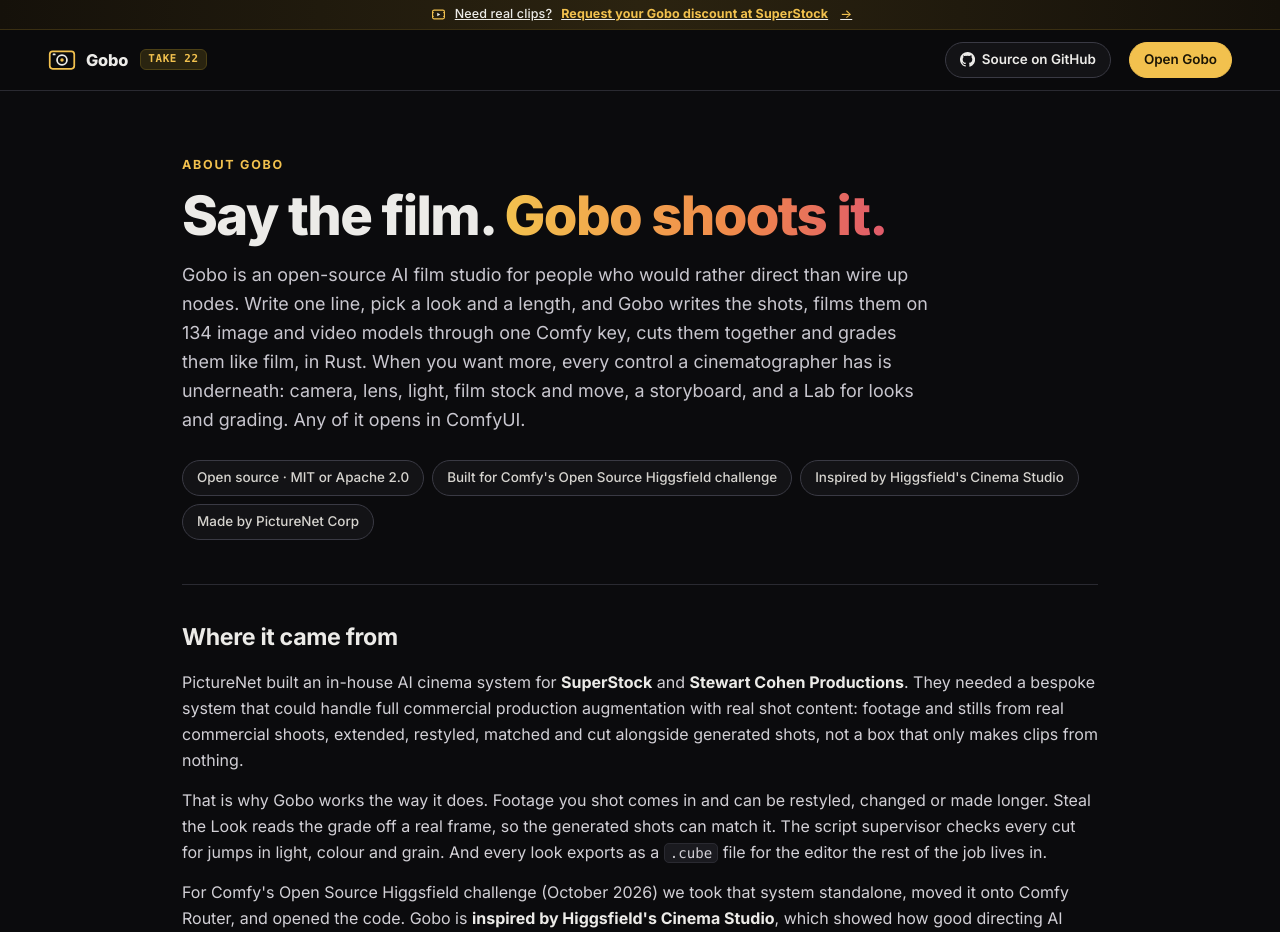
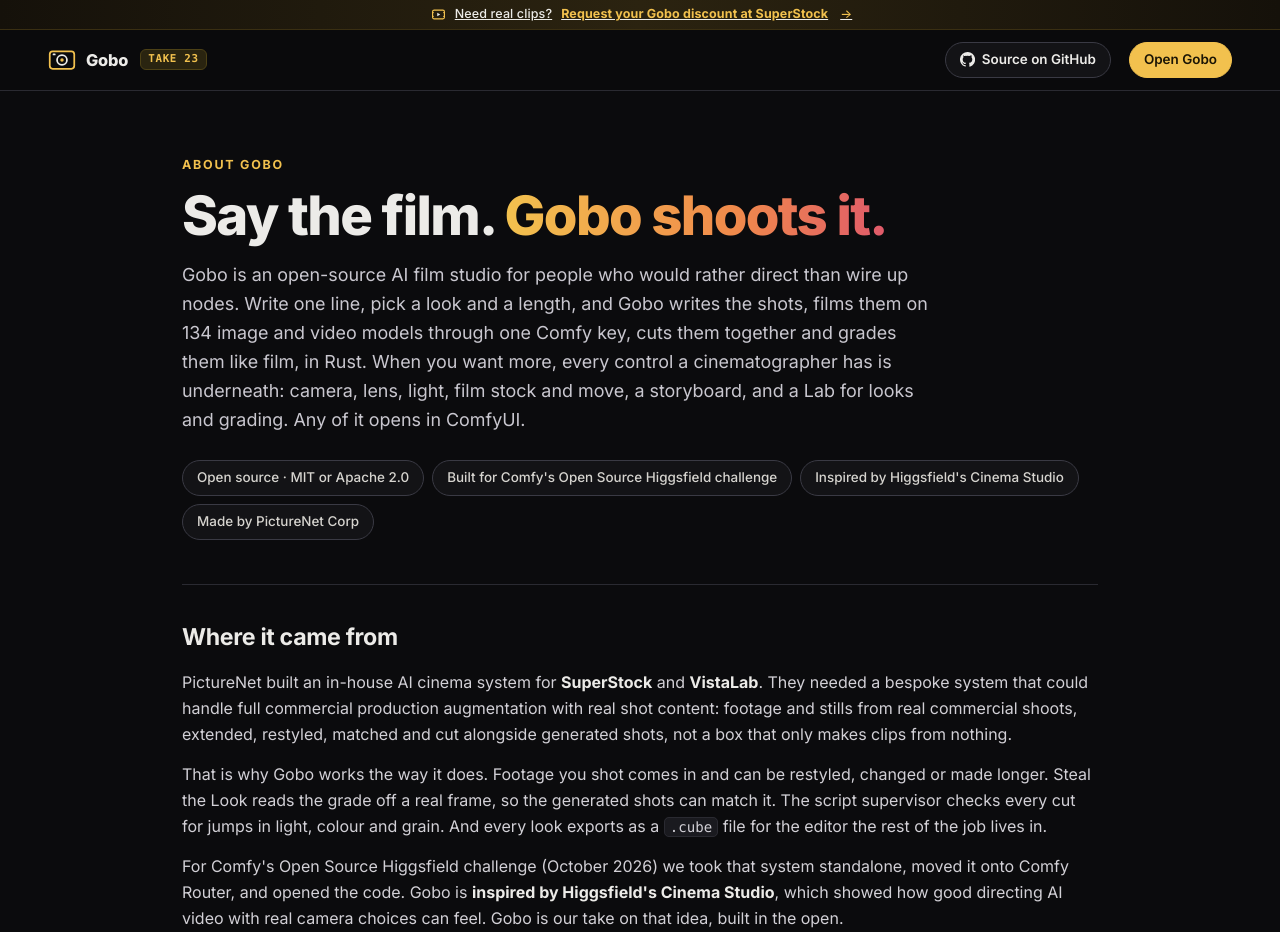
Before and after one commit to RickBL99/gobo, a FastAPI app: page /about in a window 1280 px wide. Shown: the top 932 px of the page. Run offline with FastAPI, Linux system fonts and the light colour scheme.

Commit message:
Take 23 — SuperStock and VistaLab (vistalab.ai), linked, wherever Gobo says who it's from; the Gobo-nodes workflow listed with the examples

```diff
--- a/studio/release.json
+++ b/studio/release.json
@@ -1,4 +1,4 @@
 {
-  "take": 22,
+  "take": 23,
   "date": "2026-10-27"
 }
--- a/studio/templates/about.html
+++ b/studio/templates/about.html
@@ -119,7 +119,7 @@ footer { max-width: 980px; margin: 30px auto 0; padding: 22px clamp(16px, 4vw, 3
 
   <section id="origin">
     <h2>Where it came from</h2>
-    <p>PictureNet built an in-house AI cinema system for <a href="https://www.superstock.com" target="_blank" rel="noopener"><b>SuperStock</b></a> and <a href="https://www.stewartcohen.com" target="_blank" rel="noopener"><b>Stewart Cohen Productions</b></a>. They needed
+    <p>PictureNet built an in-house AI cinema system for <a href="https://www.superstock.com" target="_blank" rel="noopener"><b>SuperStock</b></a> and <a href="https://vistalab.ai" target="_blank" rel="noopener"><b>VistaLab</b></a>. They needed
       a bespoke system that could handle full commercial production augmentation with real shot content: footage and stills
       from real commercial shoots, extended, restyled, matched and cut alongside generated shots, not a box that only makes
       clips from nothing.</p>
@@ -223,7 +223,8 @@ footer { max-width: 980px; margin: 30px auto 0; padding: 22px clamp(16px, 4vw, 3
       <div>
         <p><b>Rick Leckrone</b> is a principal engineer who has spent his career where pictures meet software. He was Director
           of Tech &amp; Content at Digital Stock and Director of Commercial Photography Worldwide at Corbis, founded Blend Images,
-          is CTO and co-owner of SuperStock, and created vistalab.ai.
+          is CTO and co-owner of <a href="https://www.superstock.com" target="_blank" rel="noopener">SuperStock</a>, and created
+          <a href="https://vistalab.ai" target="_blank" rel="noopener">VistaLab</a>.
           <a href="https://www.linkedin.com/in/rickleckrone/" target="_blank" rel="noopener">LinkedIn</a></p>
       </div>
     </div>
```
Also changed, not shown: tests/test_standalone.py (+1 -1 lines), README.md.
